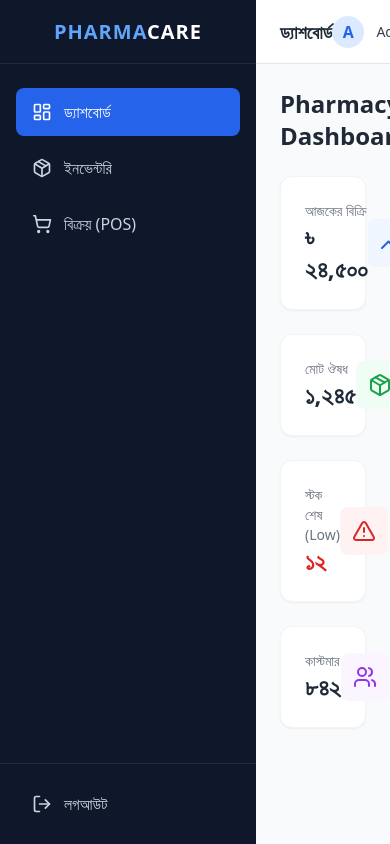
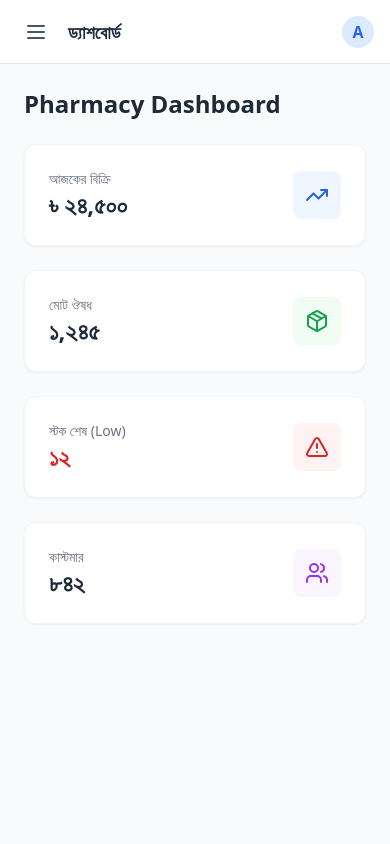
Before and after one commit to KamaleshKKb/KamaleshKkb.github.io, a React (Vite) app: page /dashboard in a window 390 px wide. Built offline with nearby package versions, Linux system fonts and the light colour scheme.

Commit message:
Add mobile sidebar functionality and improve layout

```diff
--- a/src/components/Layout.tsx
+++ b/src/components/Layout.tsx
@@ -1,10 +1,11 @@
-// src/components/Layout.tsx
-import React from 'react';
+import React, { useState } from 'react';
 import { Link, Outlet, useLocation } from 'react-router-dom';
-import { LayoutDashboard, Package, ShoppingCart, LogOut } from 'lucide-react';
+import { LayoutDashboard, Package, ShoppingCart, LogOut, Menu, X } from 'lucide-react';
 
 const Layout = () => {
   const location = useLocation();
+  const [isSidebarOpen, setIsSidebarOpen] = useState(false);
+
   const menu = [
     { name: 'ড্যাশবোর্ড', path: '/dashboard', icon: <LayoutDashboard size={20} /> },
     { name: 'ইনভেন্টরি', path: '/inventory', icon: <Package size={20} /> },
@@ -12,16 +13,34 @@ const Layout = () => {
   ];
 
   return (
-    <div className="flex h-screen bg-gray-50 font-sans">
-      <aside className="w-64 bg-slate-900 text-white flex flex-col">
-        <div className="h-16 flex items-center justify-center border-b border-slate-800">
+    <div className="flex h-screen bg-gray-50 font-sans overflow-hidden">
+
+      {/* মোবাইল সাইডবার ওভারলে */}
+      {isSidebarOpen && (
+        <div
+          className="fixed inset-0 bg-black bg-opacity-50 z-20 md:hidden"
+          onClick={() => setIsSidebarOpen(false)}
+        />
+      )}
+
+      {/* সাইডবার */}
+      <aside className={`
+        fixed md:static inset-y-0 left-0 z-30 w-64 bg-slate-900 text-white flex flex-col transition-transform duration-300 ease-in-out
+        ${isSidebarOpen ? 'translate-x-0' : '-translate-x-full md:translate-x-0'}
+      `}>
+        <div className="h-16 flex items-center justify-between px-4 border-b border-slate-800">
           <h1 className="text-xl font-bold tracking-wider text-blue-400">PHARMA<span className="text-white">CARE</span></h1>
+          {/* মোবাইলে ক্লোজ বাটন */}
+          <button className="md:hidden text-gray-400" onClick={() => setIsSidebarOpen(false)}>
+            <X size={24} />
+          </button>
         </div>
         <nav className="flex-1 py-6 px-4 space-y-2">
           {menu.map((item) => (
             <Link
               key={item.path}
               to={item.path}
+              onClick={() => setIsSidebarOpen(false)} // মোবাইলে ক্লিক করলে বন্ধ হবে
               className={`flex items-center gap-3 px-4 py-3 rounded-lg transition-colors ${
                 location.pathname === item.path
                   ? 'bg-blue-600 text-white'
@@ -40,16 +59,30 @@ const Layout = () => {
           </button>
         </div>
       </aside>
-      <main className="flex-1 flex flex-col overflow-hidden">
-        <header className="h-16 bg-white border-b border-gray-200 flex items-center justify-between px-6 shadow-sm">
-          <h2 className="text-lg font-semibold text-gray-800">
-            {menu.find(m => m.path === location.pathname)?.name || 'Dashboard'}
-          </h2>
+
+      {/* মেইন কন্টেন্ট */}
+      <main className="flex-1 flex flex-col h-full w-full overflow-hidden">
+        {/* টপ বার */}
+        <header className="h-16 bg-white border-b border-gray-200 flex items-center justify-between px-4 md:px-6 shadow-sm">
+          <div className="flex items-center gap-3">
+            {/* হ্যামবার্গার মেনু বাটন (শুধু মোবাইলে দেখা যাবে) */}
+            <button
+              className="md:hidden p-2 text-gray-600 hover:bg-gray-100 rounded-lg"
+              onClick={() => setIsSidebarOpen(true)}
+            >
+              <Menu size={24} />
+            </button>
+            <h2 className="text-lg font-semibold text-gray-800">
+              {menu.find(m => m.path === location.pathname)?.name || 'Dashboard'}
+            </h2>
+          </div>
           <div className="flex items-center gap-3">
             <div className="w-8 h-8 rounded-full bg-blue-100 text-blue-600 flex items-center justify-center font-bold">A</div>
-            <span className="text-sm font-medium text-gray-700">Admin</span>
+            <span className="text-sm font-medium text-gray-700 hidden sm:block">Admin</span>
           </div>
         </header>
+
+        {/* পেজ কন্টেন্ট এরিয়া */}
         <div className="flex-1 overflow-auto bg-gray-50">
           <Outlet />
         </div>
```
